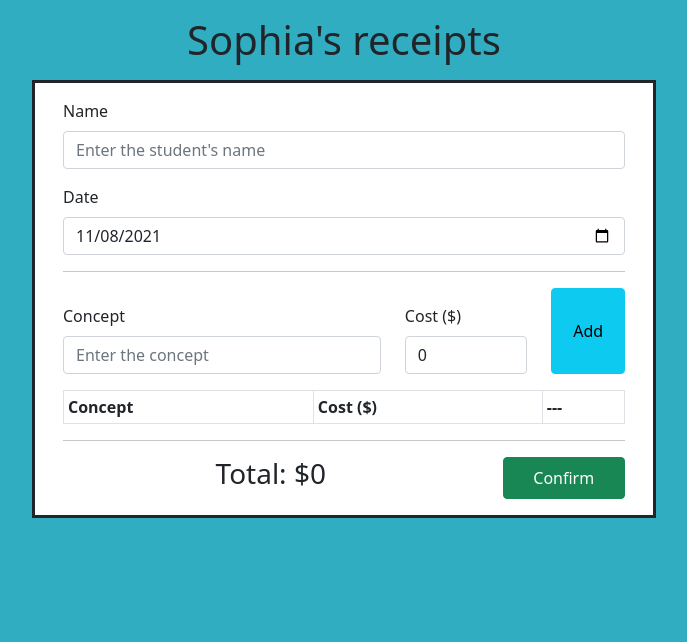
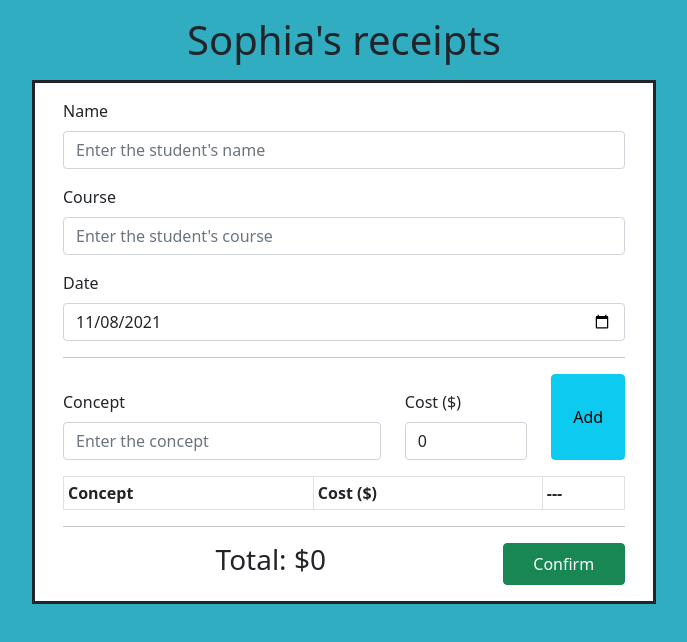
Before and after one commit to Guirdo/sophia-receipts, a React (Create React App) app: page / in a window 1280 px wide. Shown: the top 642 px of the page, without its empty margins (296-983 px from the left). Built offline with nearby package versions, Linux system fonts and the light colour scheme.

Commit message:
Course's student added

```diff
--- a/src/ReceiptForm.jsx
+++ b/src/ReceiptForm.jsx
@@ -13,18 +13,19 @@ export const ReceiptForm = () => {
 
   const [formValues, handleInputChange,reset] = useForm({
     name: '',
+    course: '',
     concept: '',
     cost: '0',
     date: moment().format('YYYY-MM-DD'),
   });
 
-  const { name, concept, cost, date } = formValues;
+  const { name,course, concept, cost, date } = formValues;
 
   const handleSubmit = (e) => {
     e.preventDefault()
 
     if (isFormValid()) {
-      generatePdf(name, date, concepts, total)
+      generatePdf(name,course, date, concepts, total)
       reset()
 
       setConcepts([])
@@ -37,6 +38,8 @@ export const ReceiptForm = () => {
     if (name.length === 0) {
       return false
     } else if (concepts.length === 0) {
+      return false
+    }else if (course.length === 0) {
       return false
     }
 
@@ -84,6 +87,17 @@ export const ReceiptForm = () => {
           name="name"
           placeholder="Enter the student's name"
           value={name}
+          onChange={handleInputChange}
+        />
+      </Form.Group>
+
+      <Form.Group className="mt-3">
+        <Form.Label>Course</Form.Label>
+        <Form.Control
+          type="text"
+          name="course"
+          placeholder="Enter the student's course"
+          value={course}
           onChange={handleInputChange}
         />
       </Form.Group>
--- a/src/generatePdf.js
+++ b/src/generatePdf.js
@@ -2,7 +2,7 @@ import { jsPDF } from "jspdf";
 import moment from "moment";
 import { logo } from "./images";
 
-export const generatePdf = (name,date,concepts,total) => {
+export const generatePdf = (name,course,date,concepts,total) => {
   var doc = new jsPDF();
 
   date = moment(date).format('D-MMM-YYYY')
@@ -24,13 +24,14 @@ export const generatePdf = (name,date,concepts,total) => {
   doc.setFont('times','normal')
   doc.text(20,100,`Fecha: ${date}`)
   doc.text(20,110,`Alumno: ${name}`)
-  doc.text(20,130,'___________________________________________________')
+  doc.text(20,120,`Curso: ${course}`)
+  doc.text(20,140,'___________________________________________________')
 
   doc.setFont('times','bold')
-  doc.text(20,145,'Concepto de pago')
+  doc.text(20,155,'Concepto de pago')
   doc.setFont('times','normal')
 
-  var y = 160
+  var y = 170
   for(var i = 0; i< concepts.length;i++){
     const { concept,cost } = concepts[i]
     doc.text(20,y,concept)
```
